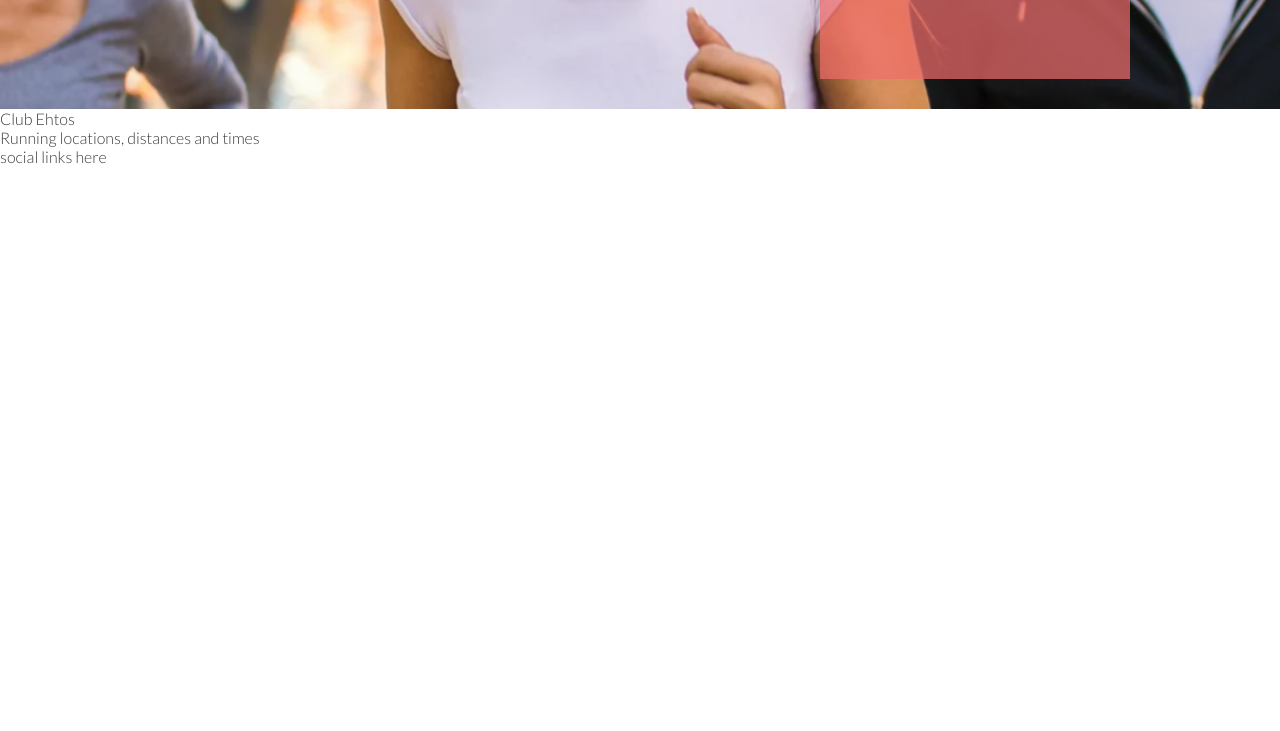
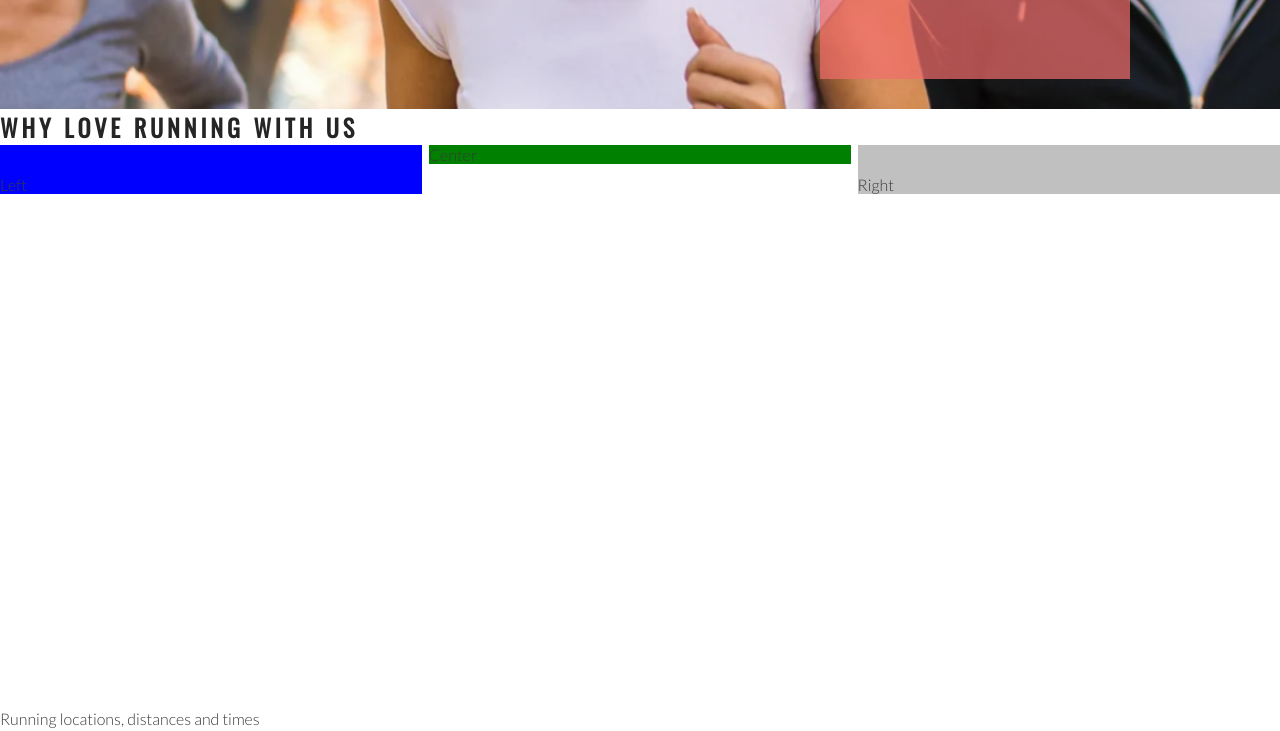
Before and after one commit to anthonyjn08/love-running, a plain HTML site: page index.html in a window 1280 px wide. Shown: the part 566-1297 px from the top of the page. Before the commit the page ends 800 px from the top, so only its background shows below. Drawn offline with nearby package versions, Linux system fonts and the light colour scheme.

Commit message:
Add club ethos main structure

```diff
--- a/assets/css/style.css
+++ b/assets/css/style.css
@@ -24,6 +24,7 @@ h1, h2 {
 #logo {
     float: left;
     font-size: 280%;
+    margin-left: 30px;
 }
 
 /* navigation links */
@@ -111,3 +112,29 @@ h1, h2 {
 
     position: absolute;
 }
+
+/* club ethos */
+
+#club-ethos {
+    height: 600px;
+}
+
+#left-about {
+    padding-top: 30px;
+    width: 33%;
+    float: left;
+    background-color: blue;
+}
+
+#right-about {
+    padding-top: 30px;
+    width: 33%;
+    float: right;
+    background-color: silver;
+}
+
+#center-about {
+    width: 33%;
+    margin: 0 auto;
+    background-color: green;
+}
--- a/index.html
+++ b/index.html
@@ -35,11 +35,14 @@
         <div id="hero-image"></div>
         <div id="cover-text">
             <h2>Love Running</h2>
-            <h3>Dublin Docklandsa and Phoenix Park</h3>
+            <h3>Dublin Docklands and Phoenix Park</h3>
         </div>
     </section>
-    <section>
-        Club Ehtos
+    <section id="club-ethos">
+        <h1>Why Love Running with us</h1>
+        <div id="left-about">Left</div>
+        <div id="right-about">Right</div>
+        <div id="center-about">Center</div>
     </section>
     <section>
         Running locations, distances and times
```
